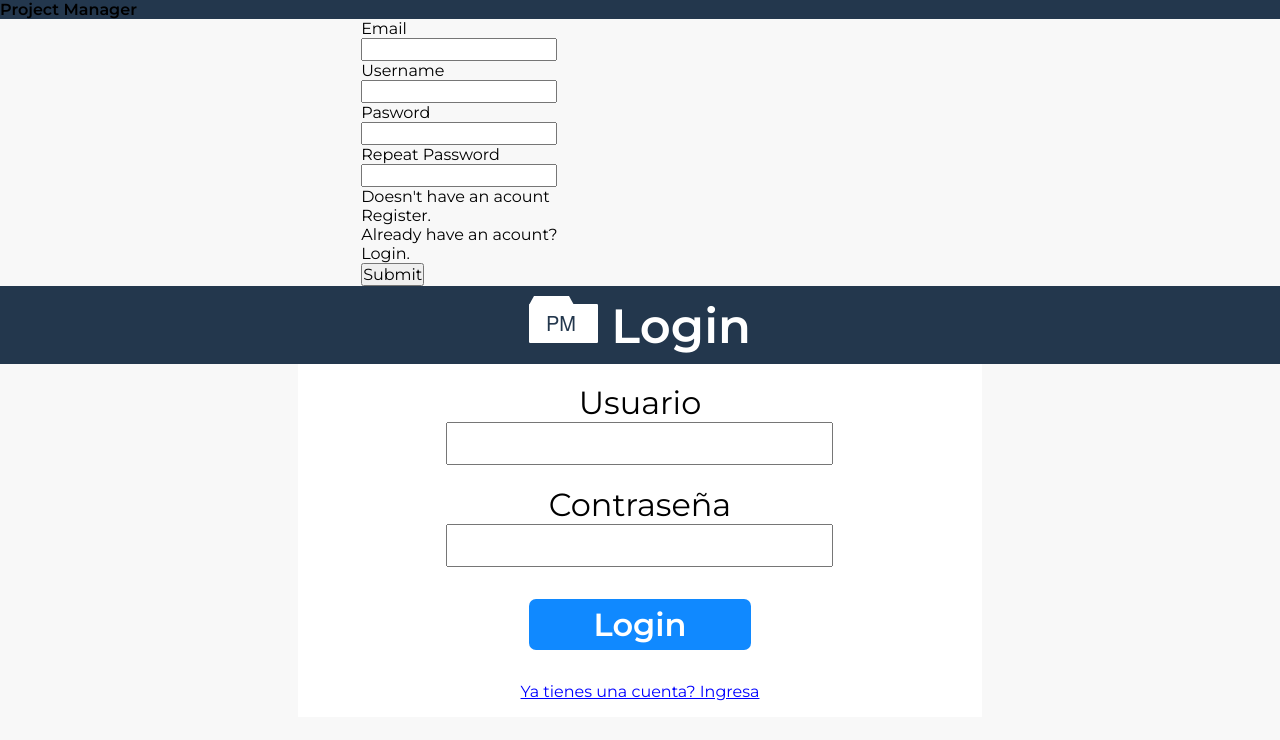
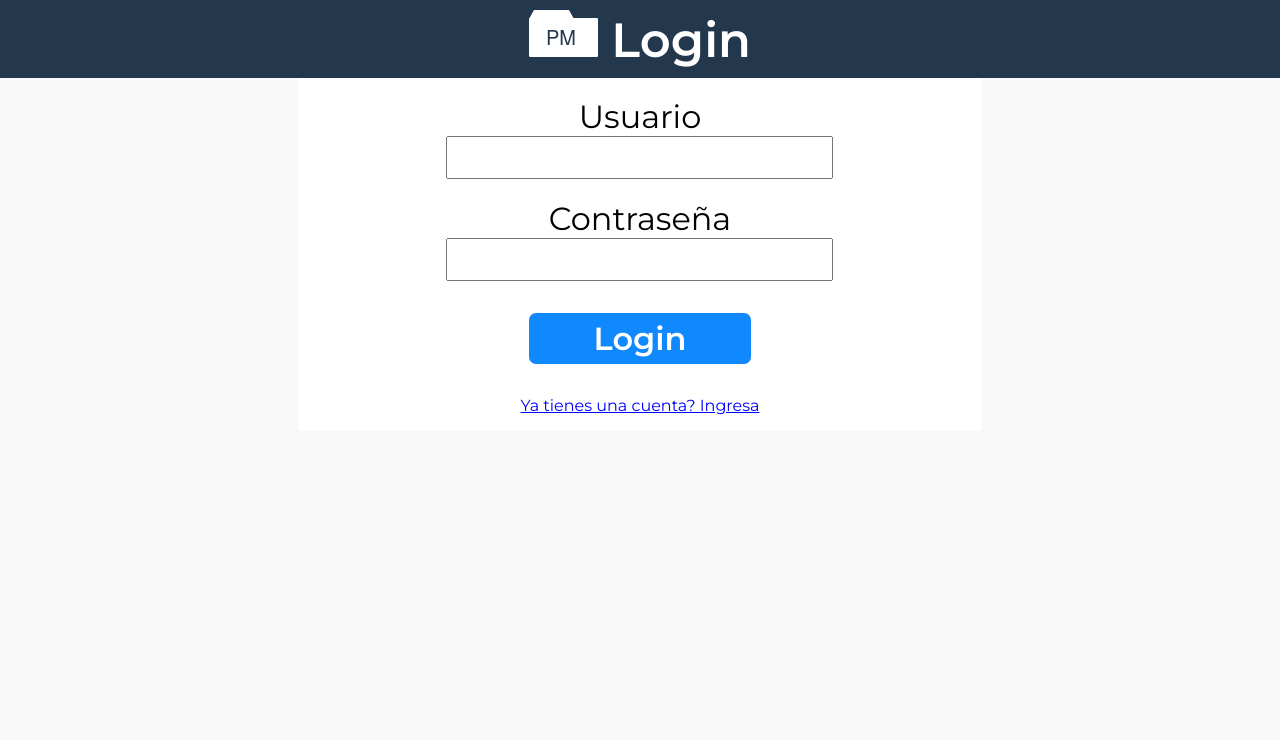
Before and after one commit to dariomtz/pmAPI, a Django app: page /login/ in a window 1280 px wide. Shown: the top 740 px of the page. Run offline with Django 3.2, Linux system fonts and the light colour scheme.

Commit message:
Error correction
Lascommit error correction

```diff
--- a/web/templates/web/login.html
+++ b/web/templates/web/login.html
@@ -1,70 +1,3 @@
-<html lang="en">
-	<head>
-		<meta charset="UTF-8" />
-		<meta name="viewport" content="width=device-width, initial-scale=1.0" />
-		<meta http-equiv="X-UA-Compatible" content="ie=edge" />
-
-
-
-
-        {% load static %}
-        <script src="{% static 'web/login.js' %}"></script>
-        <link rel="stylesheet" href="{% static 'css/login.css' %}">
-		<title>Login</title>
-	</head>
-	<body>
-		<header>
-			<h1>Project Manager</h1>
-		</header>
-
-		<main>
-			<div class="space"></div>
-			<div class="form">
-				<div class="space"></div>
-				<div class="space">
-					<form action="...">
-						<div class="form-item"></div>
-						<div class="form-item inactive">
-							<label for="email">Email</label> <br />
-							<input type="email" name="email" id="email" />
-						</div>
-						<div class="form-item">
-							<label for="username">Username</label> <br />
-							<input type="text" name="username" id="username" />
-						</div>
-						<div class="form-item">
-							<label for="password">Pasword</label> <br />
-							<input type="password" name="pasdword" id="password" />
-						</div>
-						<div class="form-item inactive">
-							<label for="r-password">Repeat Password</label> <br />
-							<input type="password" name="r-password" id="r-password" />
-						</div>
-						<div class="form-item b">
-							<div class="buttons" >
-								<a onclick="toggleVisible()" id="noAcount">Doesn't have an acount<br />Register.</a>
-							</div>
-							<div class="buttons inactive" >
-								<a onclick="toggleVisible()" id="acount"
-									>Already have an acount?<br />Login.</a
-								>
-							</div>
-							<div class="buttons">
-								<input type="submit" name="register" id="register" />
-							</div>
-						</div>
-						<div class="form-item"></div>
-					</form>
-
-					<div class="space"></div>
-				</div>
-			</div>
-			<div class="space"></div>
-		</main>
-
-		<script src="js/script.js"></script>
-	</body>
-</html>
 
 <!DOCTYPE html>
 <html lang="en">
@@ -87,7 +20,7 @@
       <div class="filler1"></div>
       <div class="main">
         <!--Form register-->
-        <form action="" method="get" class="unseen" id="registro">
+        <form class="unseen" id="registro">
           <div class="input_container">
             <!--Email-->
             <label for="email" class="noselect">Email</label>
@@ -118,9 +51,11 @@
           <div class="input_container">
             <input type="submit" value="Registrarse" class="submit_button" />
           </div>
+
+
         </form>
         <!--Form login-->
-        <form action="" method="get" id="login">
+        <form id="login">
           <div class="input_container">
             <!--Usuario-->
             <label for="username" class="noselect">Usuario</label>
@@ -145,6 +80,6 @@
       <div class="filler2"></div>
     </main>
 
-    <script src="{% static 'web/scrip.js'%}"></script>
+    <script src="{% static 'web/script.js'%}"></script>
   </body>
 </html>
```
Also changed, not shown: web/static/web/script.js (line endings or trailing spaces).
